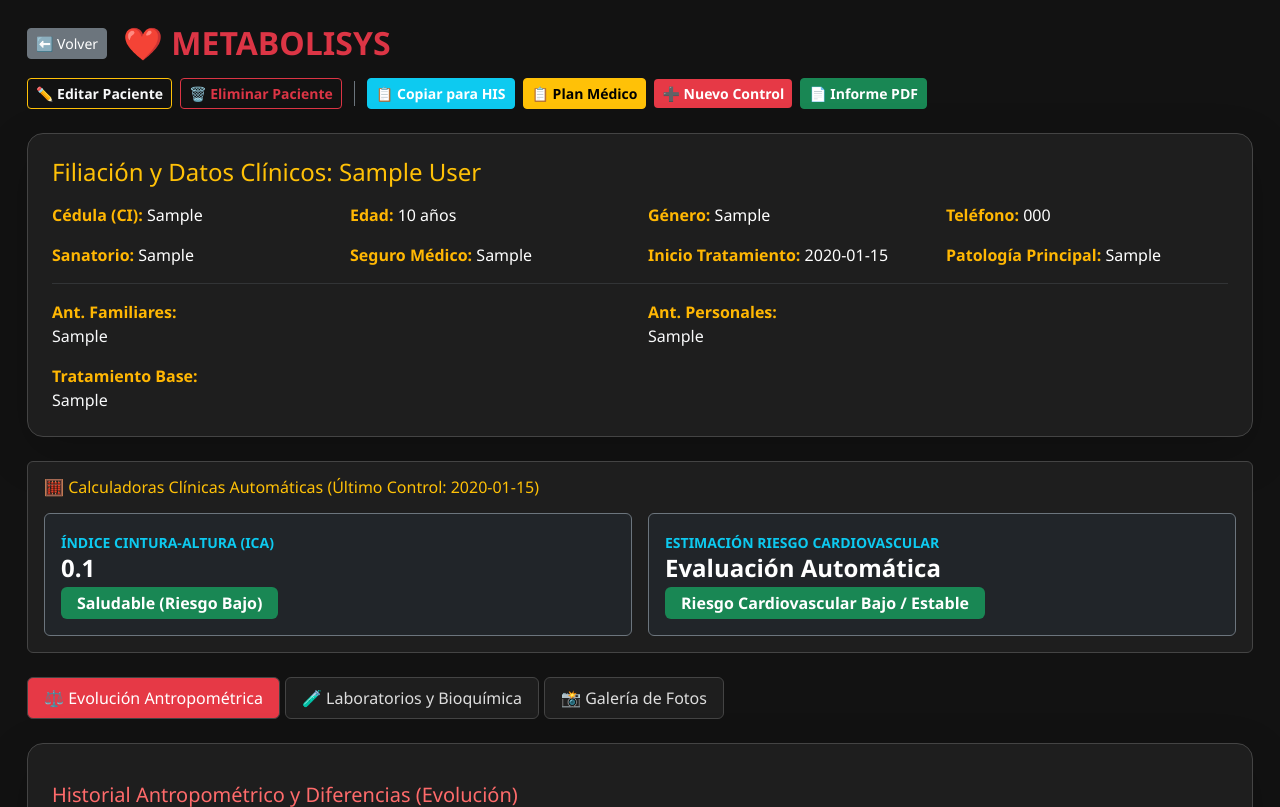
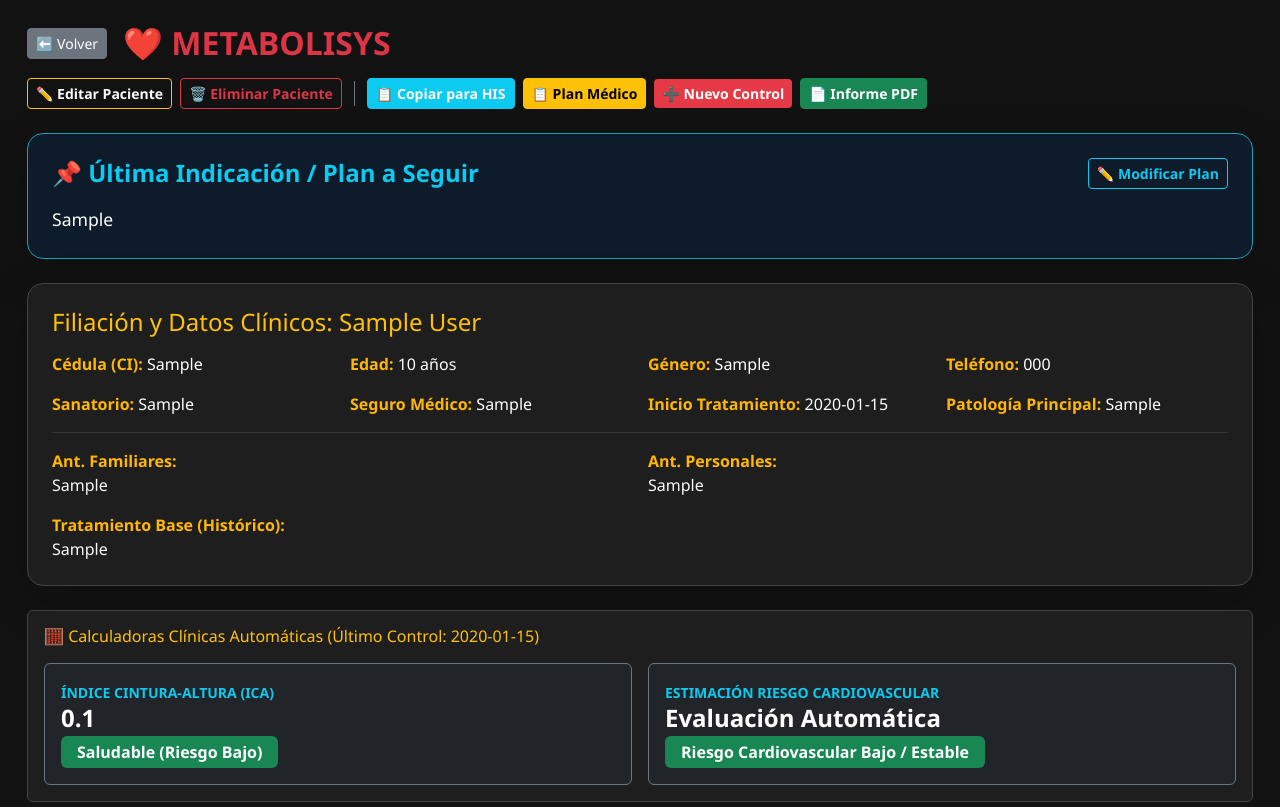
Before and after one commit to patriciafranco-web/Metabolysis1.0-Prueba, a Flask app: page /patient/1 in a window 1280 px wide. Shown: the top 807 px of the page. Run offline with Flask 3, Linux system fonts and the light colour scheme; the visitor is signed in with stand-in values (Sample User, id 1); tables that the repository leaves empty hold one stand-in row (values such as "Sample post"); grey boxes marked "Sample" are stand-in pictures.

Commit message:
Update patient_detail.html

```diff
--- a/templates/patient_detail.html
+++ b/templates/patient_detail.html
@@ -45,6 +45,15 @@
         </div>
     </div>
 
+    <!-- NUEVO: ÚLTIMA INDICACIÓN DESTACADA -->
+    <div class="card p-4 shadow-lg rounded-4 mb-4" style="background-color: #0d1b2a !important; border: 1px solid #17a2b8 !important;">
+        <div class="d-flex justify-content-between align-items-center mb-3">
+            <h4 class="text-info fw-bold m-0">📌 Última Indicación / Plan a Seguir</h4>
+            <a href="{{ url_for('edit_treatment', patient_id=patient.id) }}" class="btn btn-outline-info btn-sm fw-bold">✏️ Modificar Plan</a>
+        </div>
+        <div class="text-white" style="white-space: pre-line; font-size: 1.1rem; line-height: 1.6;">{{ patient.tratamiento_base or 'Aún no hay indicaciones registradas para este paciente.' }}</div>
+    </div>
+
     <!-- TARJETA DE FILIACIÓN Y DATOS GENERALES -->
     <div class="card p-4 shadow-lg rounded-4 mb-4">
         <h4 class="text-warning mb-3">Filiación y Datos Clínicos: {{ patient.full_name }}</h4>
@@ -64,7 +73,7 @@
         <div class="row g-3 text-light">
             <div class="col-md-6" style="white-space: pre-line;"><strong>Ant. Familiares:</strong><br>{{ patient.antecedentes_familiares or 'Ninguno' }}</div>
             <div class="col-md-6" style="white-space: pre-line;"><strong>Ant. Personales:</strong><br>{{ patient.antecedentes_personales or 'Ninguno' }}</div>
-            <div class="col-md-6" style="white-space: pre-line;"><strong>Tratamiento Base:</strong><br>{{ patient.tratamiento_base or 'Ninguno' }}</div>
+            <div class="col-md-6" style="white-space: pre-line;"><strong>Tratamiento Base (Histórico):</strong><br>{{ patient.tratamiento_base or 'Ninguno' }}</div>
             {% if patient.gender == 'Mujer' %}
             <div class="col-md-6 text-warning"><strong>Ginecológicos:</strong> Hijos: {{ patient.cant_hijos or '-' }} | Menarca: {{ patient.menarca or '-' }} | Reg: {{ patient.menstruacion_regular or '-' }} | Anticonceptivos: {{ patient.anticonceptivos or '-' }}</div>
             {% endif %}
@@ -303,13 +312,21 @@
 <!-- SCRIPT PARA BOTON COPIAR A HIS -->
 <script>
 function copiarParaHIS() {
-    // Recopilamos la información estructurada
+    // Recopilamos la información estructurada incluyendo el último control
     const textoHIS = `
+FECHA DE CONSULTA: {% if valid_records %}{{ valid_records[-1].date }}{% else %}Actualización{% endif %}
 PACIENTE: {{ patient.full_name }}
 CI: {{ patient.ci }}
 EDAD: {{ patient.age }} años
 -----------------------------------
-ANTECEDENTES PERSONALES / EVOLUCIÓN:
+{% if valid_records %}
+{% set last_r = valid_records[-1] %}
+DATOS DEL CONTROL DE HOY:
+Peso: {{ last_r.weight or '-' }} kg | Presión/FC: {{ last_r.pa or '-' }} / {{ last_r.fc or '-' }}
+Laboratorios: Glicemia {{ last_r.glucose or '-' }} | HbA1c {{ last_r.hba1c or '-' }}
+-----------------------------------
+{% endif %}
+EVOLUCIÓN / ANTECEDENTES:
 {{ patient.antecedentes_personales or 'Ninguno' }}
 
 TRATAMIENTO Y PLAN:
@@ -318,7 +335,7 @@ TRATAMIENTO Y PLAN:
 
     // Función para copiar al portapapeles
     navigator.clipboard.writeText(textoHIS).then(function() {
-        alert("✅ ¡Historial copiado exitosamente!\n\nYa puedes ir a la pantalla del HIS, hacer clic derecho y seleccionar 'Pegar' (o usar Ctrl+V).");
+        alert("✅ ¡Historial y datos del último control copiados exitosamente!\n\nYa puedes ir a la pantalla del HIS, hacer clic derecho y seleccionar 'Pegar' (o usar Ctrl+V).");
     }).catch(function(err) {
         alert("Hubo un error al copiar. Por favor, intenta de nuevo.");
         console.error('Error al copiar: ', err);
```
